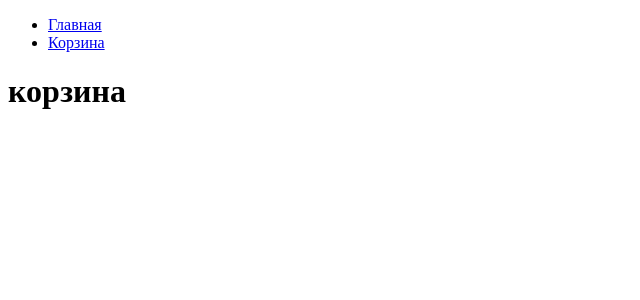
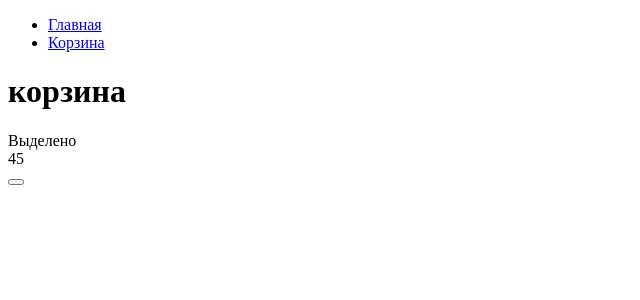
Before and after one commit to pilum08/ls-test, a Vue app: page / in a window 1280 px wide. Shown: the top 300 px of the page, without its empty margins (0-640 px from the left). Built offline with nearby package versions, Linux system fonts and the light colour scheme.

Commit message:
create the checked component

```diff
--- /dev/null
+++ b/src/components/checked/checked.vue
@@ -0,0 +1,17 @@
+<template>
+    <div class="checked">
+        <div class="checked__amount">
+            <div class="checked__amount-text">Выделено</div>
+            <div class="checked__amount-num">{{num}}</div>
+        </div>
+    </div>
+    <div class="checked__delete">
+       <button class="checked__btn"></button>
+    </div>
+</template>
+<script>
+export default {
+  props: ['num']
+}
+
+</script>
--- /dev/null
+++ b/src/components/checked/index.js
@@ -0,0 +1 @@
+export { default as checked } from './checked'
--- /dev/null
+++ b/src/components/mainContent/index.js
@@ -0,0 +1 @@
+export { default as mainContent } from './mainContent'
--- /dev/null
+++ b/src/components/mainContent/mainContent.vue
@@ -0,0 +1,11 @@
+<template>
+    <checked :num="45"/>
+</template>
+<script>
+import { checked } from '../checked'
+export default {
+  components: {
+    checked
+  }
+}
+</script>
--- a/src/feeds/feeds.vue
+++ b/src/feeds/feeds.vue
@@ -1,12 +1,15 @@
 <template>
 <topline/>
+<mainContent/>
 </template>
 
 <script>
 import { topline } from '../components/topline'
+import { mainContent } from '../components/mainContent'
 export default {
   components: {
-    topline
+    topline,
+    mainContent
   }
 }
 </script>
```
Also changed, not shown: src/components/checked/checked.scss (added).
